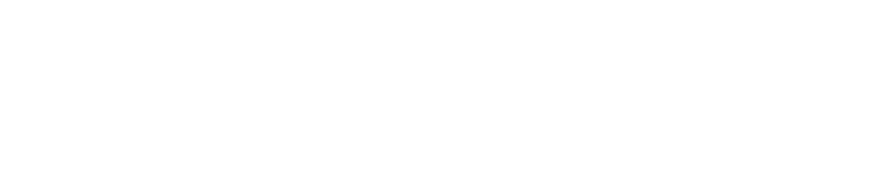
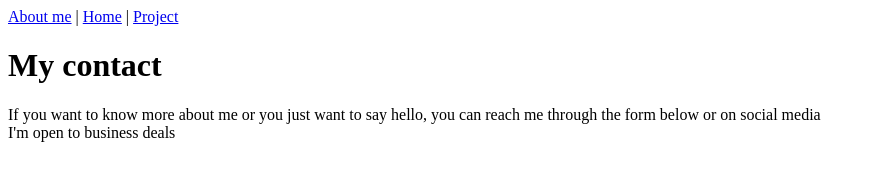
Before and after one commit to irorunoluwa1/htmlproject-1, a plain HTML site: page contact.html in a window 1280 px wide. Shown: the whole page, without its empty margins (0-875 px from the left). Drawn offline with Linux system fonts and the light colour scheme.

Commit message:
edited the contant page

```diff
--- a/contact.html
+++ b/contact.html
@@ -1,10 +1,15 @@
 <!DOCTYPE html>
 <html>
   <head>
-    <title></title>
+    <title>Contact</title>
   </head>
   <body>
-    <h1></h1>
-    <p></p>
+    <a href="about.html" title="About page"> About me</a>
+    |
+    <a href="index.html" title="Home page">Home</a>
+    |
+    <a href="project.html" title="My project"> Project</a>
+  <h1>My contact</h1>
+    <p>If you want to know more about me or you just want to say hello, you can reach me through the form below or on social media<br>I'm open to business deals</p>
   </body>
 </html>
```
Also changed, not shown: index.html (+4 -1 lines).
